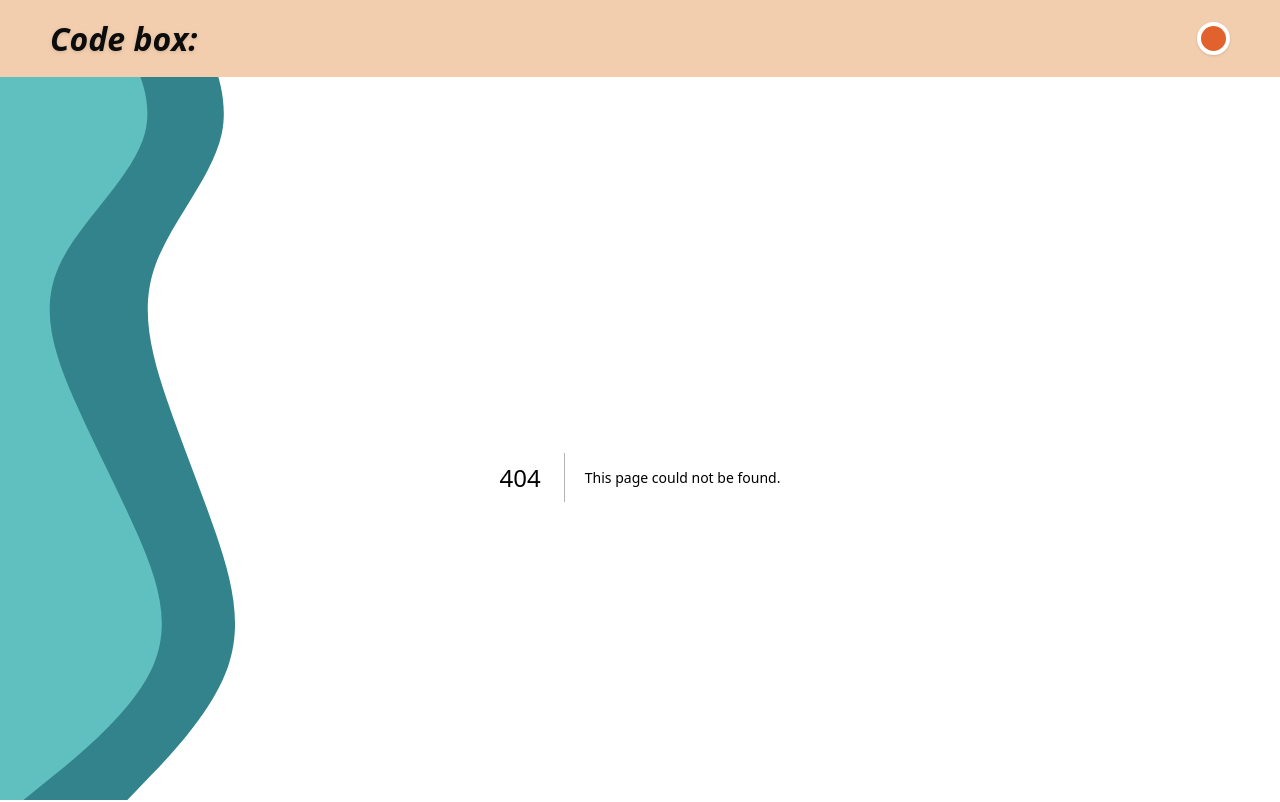
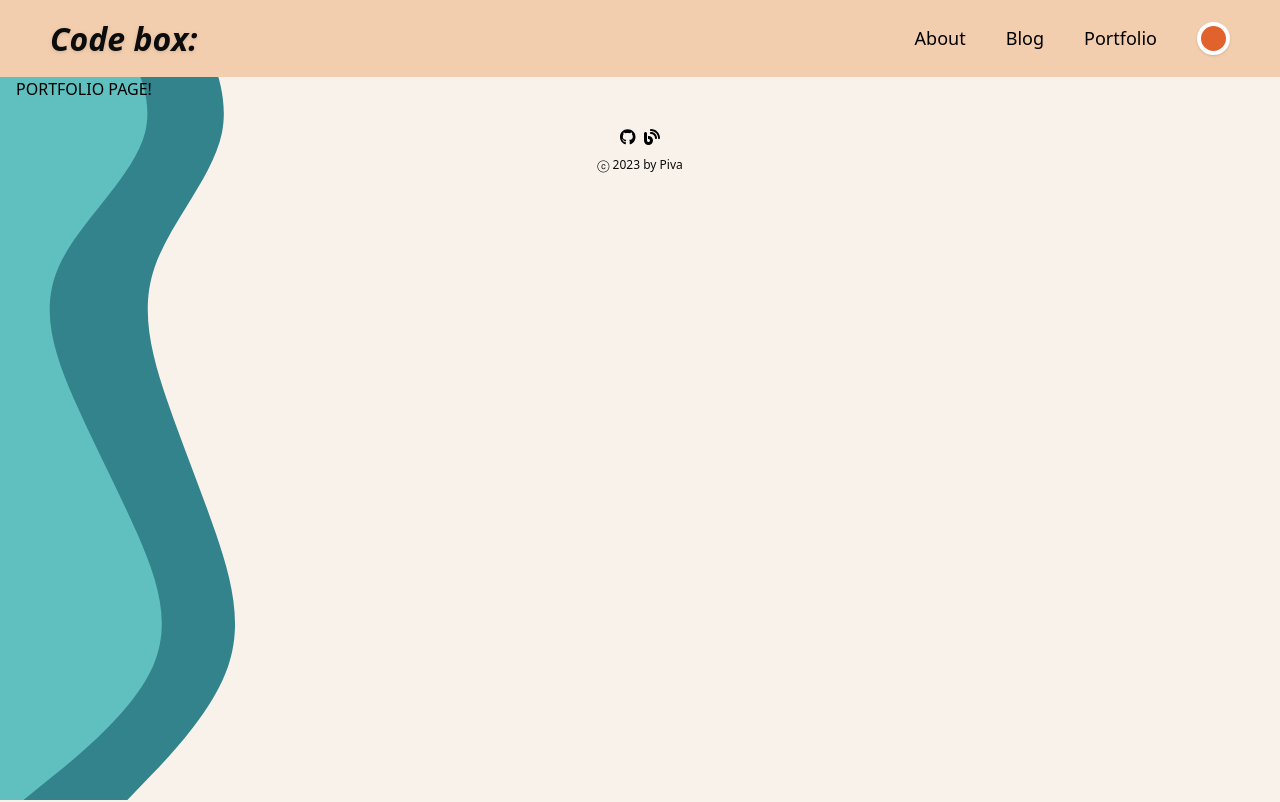
Before and after one commit to Happiva/piva-blog, a Next.js app: page /portfolio in a window 1280 px wide. Before the commit this address had no page. Shown: the top 802 px of the page. Built offline with nearby package versions, Linux system fonts and the light colour scheme.

Commit message:
Header에 Navigator 컴포넌트 추가 및 포트폴리오, 소개 페이지 추가

```diff
--- a/src/components/layout/Header.tsx
+++ b/src/components/layout/Header.tsx
@@ -1,6 +1,8 @@
 import React from 'react';
+import Link from 'next/link';
 import ColorModeSwitch from '../ColorModeSwitch';
 import Wave from '../Wave';
+import Navigator from './Navigator';
 
 const Header = () => {
   return (
@@ -8,10 +10,16 @@ const Header = () => {
       <div className="absolute w-full top-0 lg:hidden z-0">
         <Wave />
       </div>
-      <div className="text-3xl text-white italic font-bold drop-shadow pl-[16px] lg:text-gray-dark lg:text-[32px]">
+      <Link
+        href="/"
+        className="text-3xl text-white italic font-bold drop-shadow pl-[16px] lg:text-gray-dark lg:text-[32px]"
+      >
         Code box:
+      </Link>
+      <div className="flex items-center">
+        <Navigator />
+        <ColorModeSwitch />
       </div>
-      <ColorModeSwitch />
     </header>
   );
 };
--- /dev/null
+++ b/src/components/layout/Navigator.tsx
@@ -0,0 +1,17 @@
+import { navLinks } from '@/constants';
+import Link from 'next/link';
+import React from 'react';
+
+const Navigator = () => {
+  return (
+    <div className="hidden space-x-10 lg:block mr-[40px]">
+      {navLinks.map(({ text, link }) => (
+        <Link key={text} href={link} className="text-[18px]">
+          {text}
+        </Link>
+      ))}
+    </div>
+  );
+};
+
+export default Navigator;
--- /dev/null
+++ b/src/constants.ts
@@ -0,0 +1,17 @@
+// eslint-disable-next-line import/prefer-default-export
+export const MAX_CONTENTS_DISPLAY = 4;
+
+export const navLinks = [
+  {
+    text: 'About',
+    link: '/about',
+  },
+  {
+    text: 'Blog',
+    link: '/',
+  },
+  {
+    text: 'Portfolio',
+    link: '/portfolio',
+  },
+];
--- /dev/null
+++ b/src/pages/about/index.tsx
@@ -0,0 +1,7 @@
+import React from 'react';
+
+const About = () => {
+  return <div>ABOUT PAGE!</div>;
+};
+
+export default About;
--- /dev/null
+++ b/src/pages/portfolio/index.tsx
@@ -0,0 +1,7 @@
+import React from 'react';
+
+const Portfolio = () => {
+  return <div>PORTFOLIO PAGE!</div>;
+};
+
+export default Portfolio;
```
